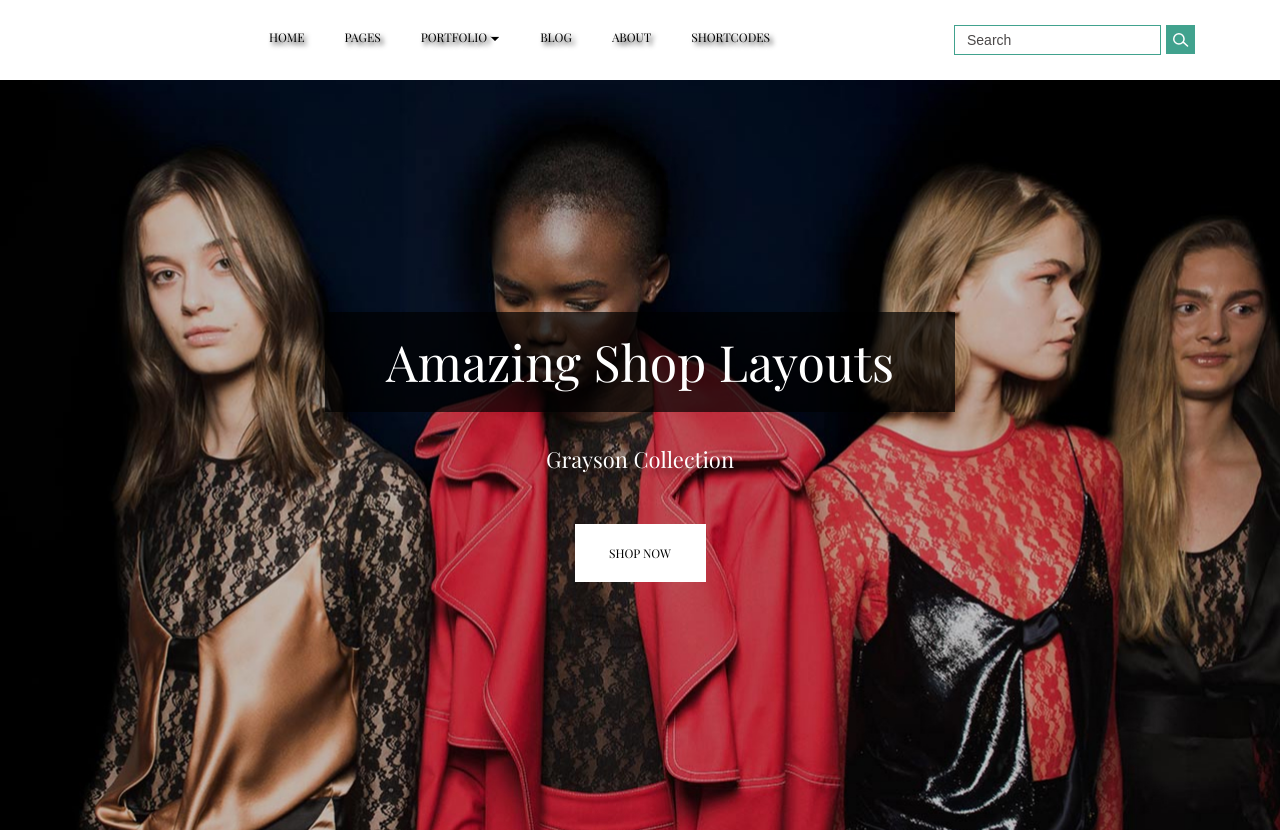
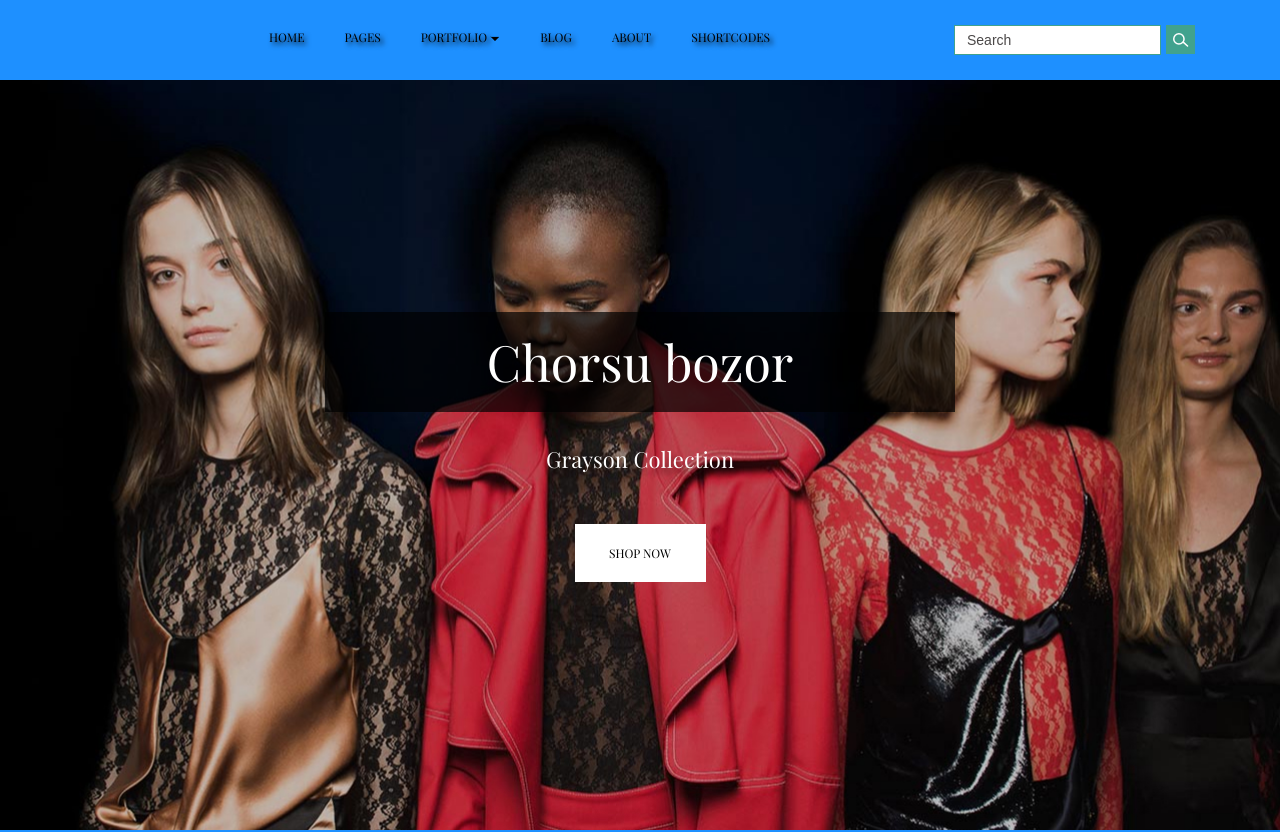
Before and after one commit to sulton-4/grayson, a plain HTML site: page index.html in a window 1280 px wide. Shown: the top 832 px of the page. Drawn offline with Linux system fonts and the light colour scheme.

Commit message:
title and background changed

```diff
--- a/index.html
+++ b/index.html
@@ -49,7 +49,7 @@
             </div>
         </nav>
         <div class="header__bottom">
-            <h1 class="header__title">Amazing Shop Layouts</h1>
+            <h1 class="header__title">Chorsu bozor</h1>
             <span class="header__subtitle">
                 Grayson Collection</span>
             <a href="" class="header__btn btn">SHOP NOW</a>
--- a/styles/main.css
+++ b/styles/main.css
@@ -26,6 +26,7 @@ ul {
 
 body {
     font-family: PlayFairy;
+    background: dodgerblue;
 }
 
 .container {
```
